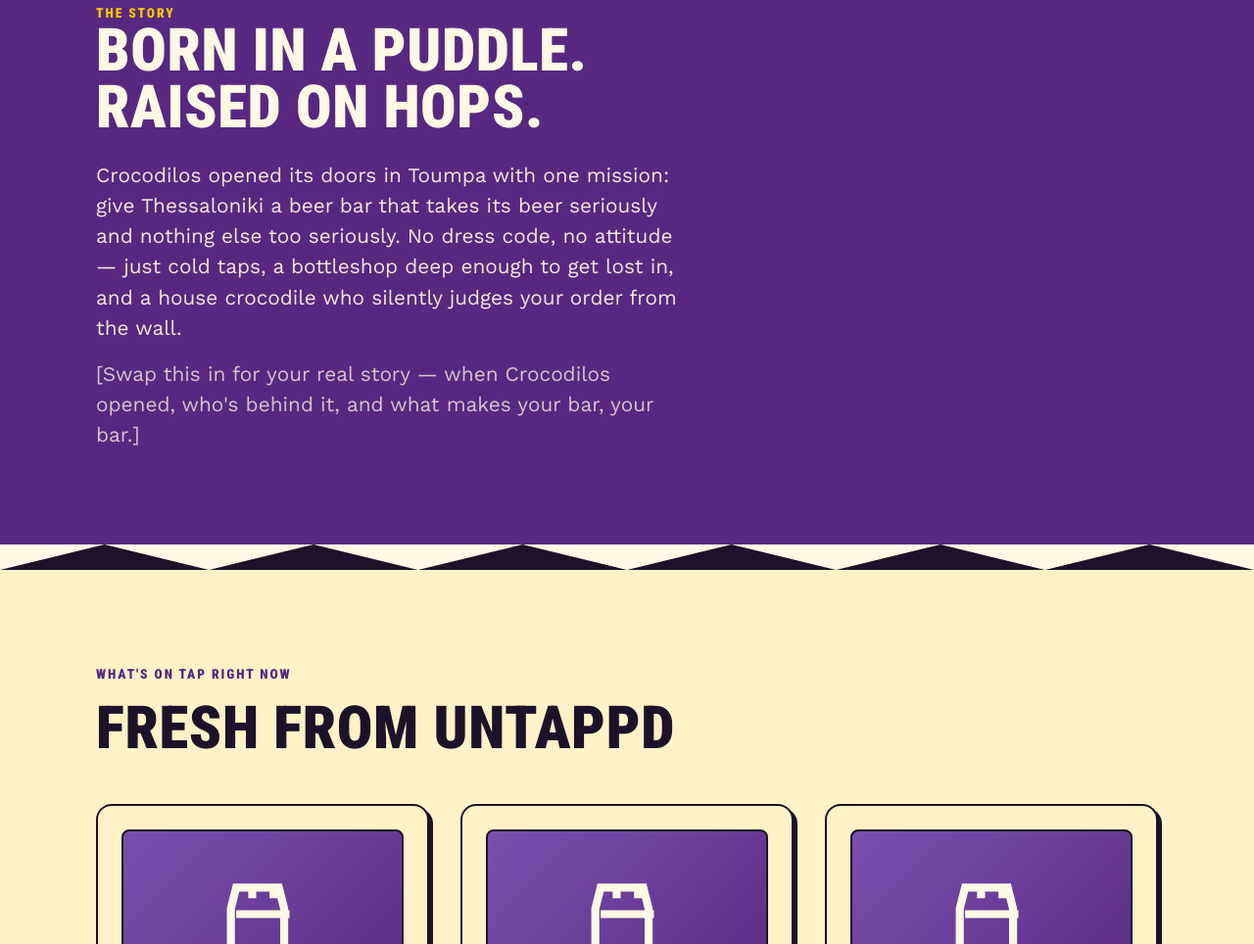
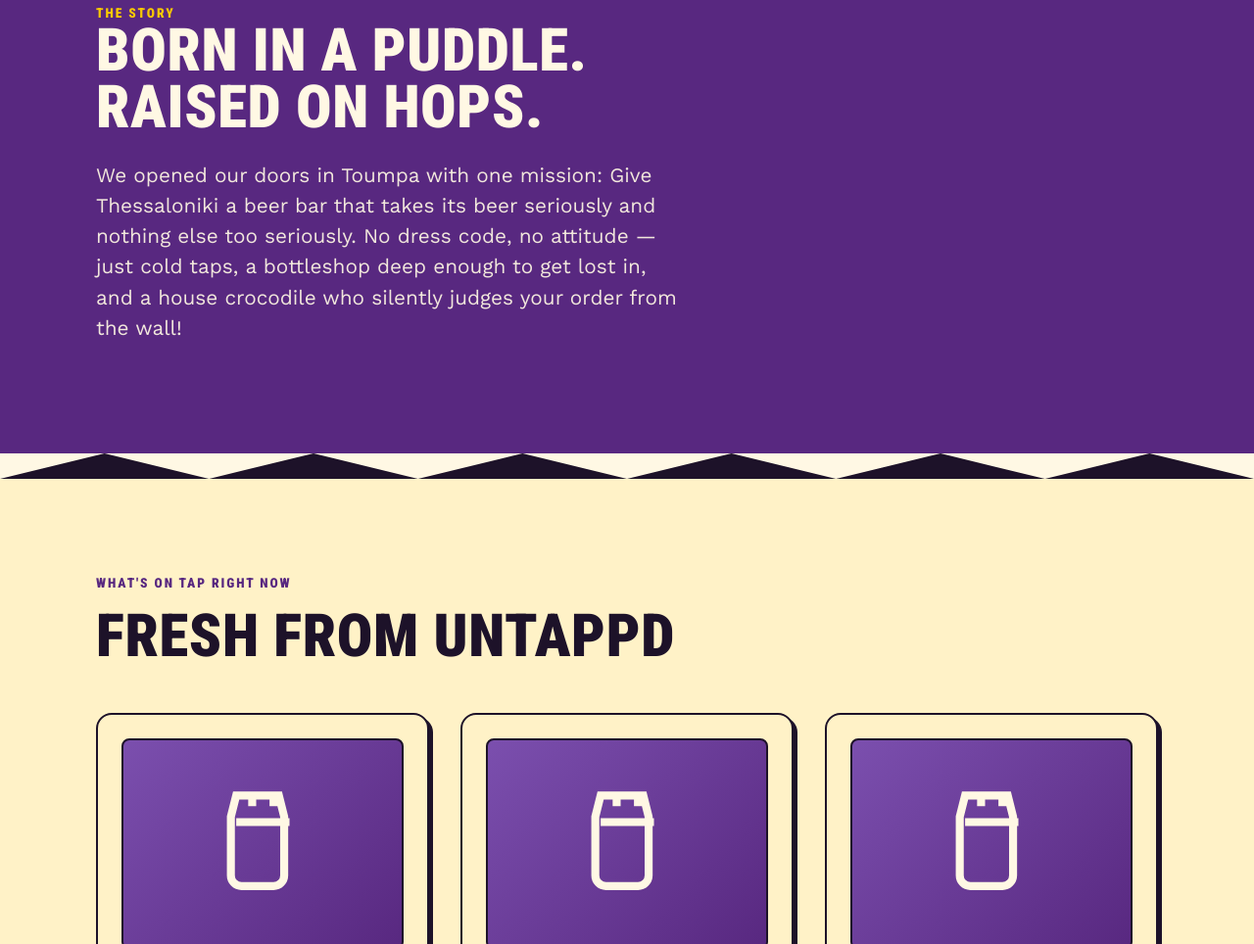
Before and after one commit to KonMoschonis/crocodilos-website, a plain HTML site: page index.html in a window 1280 px wide. Shown: the part 999-1963 px from the top of the page at 98% size. Drawn offline with nearby package versions, Linux system fonts and the light colour scheme; a web font is replaced by a local one.

Commit message:
Revise Crocodilos description in index.html
Updated the description of Crocodilos to improve clarity and engagement.

```diff
--- a/index.html
+++ b/index.html
@@ -82,12 +82,11 @@
       <p class="eyebrow">The story</p>
       <h2 class="h-xl mt-0" style="margin-top: var(--space-2)">Born in a puddle.<br>Raised on hops.</h2>
       <p class="lede" style="margin-top: var(--space-3); opacity: 0.92;">
-        Crocodilos opened its doors in Toumpa with one mission: give Thessaloniki a beer bar that takes its beer seriously
+        We opened our doors in Toumpa with one mission: Give Thessaloniki a beer bar that takes its beer seriously
         and nothing else too seriously. No dress code, no attitude — just cold taps, a bottleshop deep enough to get lost in,
-        and a house crocodile who silently judges your order from the wall.
+        and a house crocodile who silently judges your order from the wall!
       </p>
       <p class="lede" style="margin-top: var(--space-2); opacity: 0.75;">
-        [Swap this in for your real story — when Crocodilos opened, who's behind it, and what makes your bar, your bar.]
       </p>
     </div>
   </section>
```
